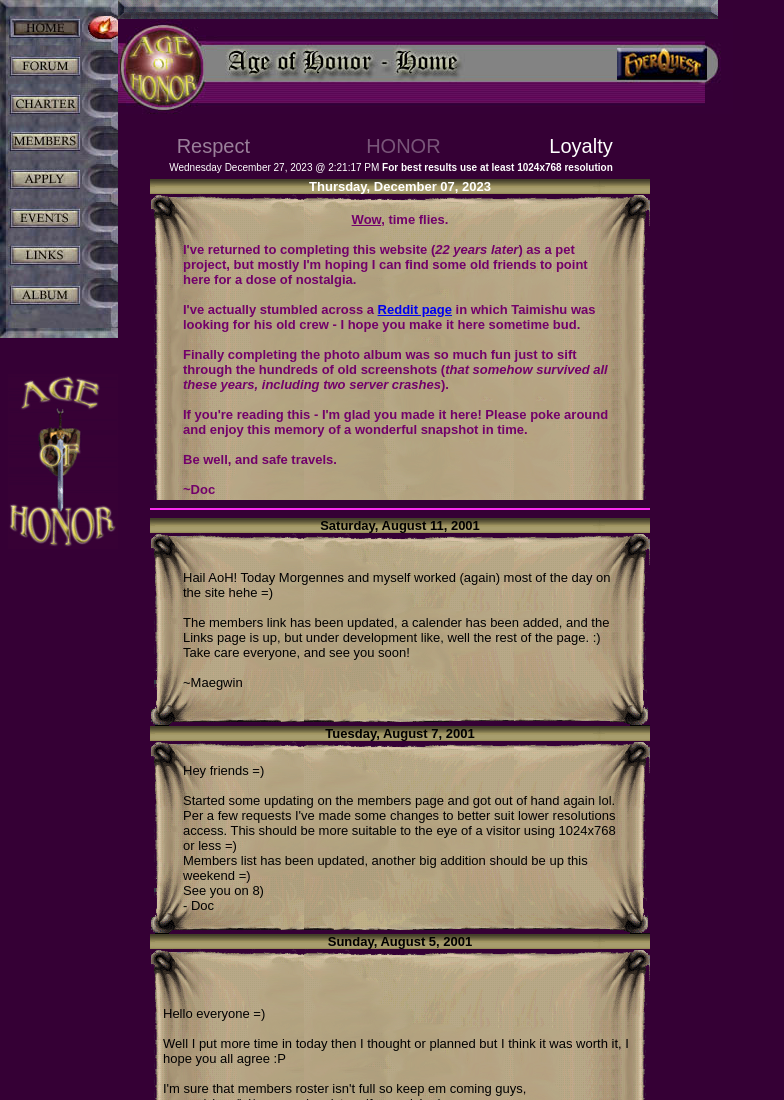
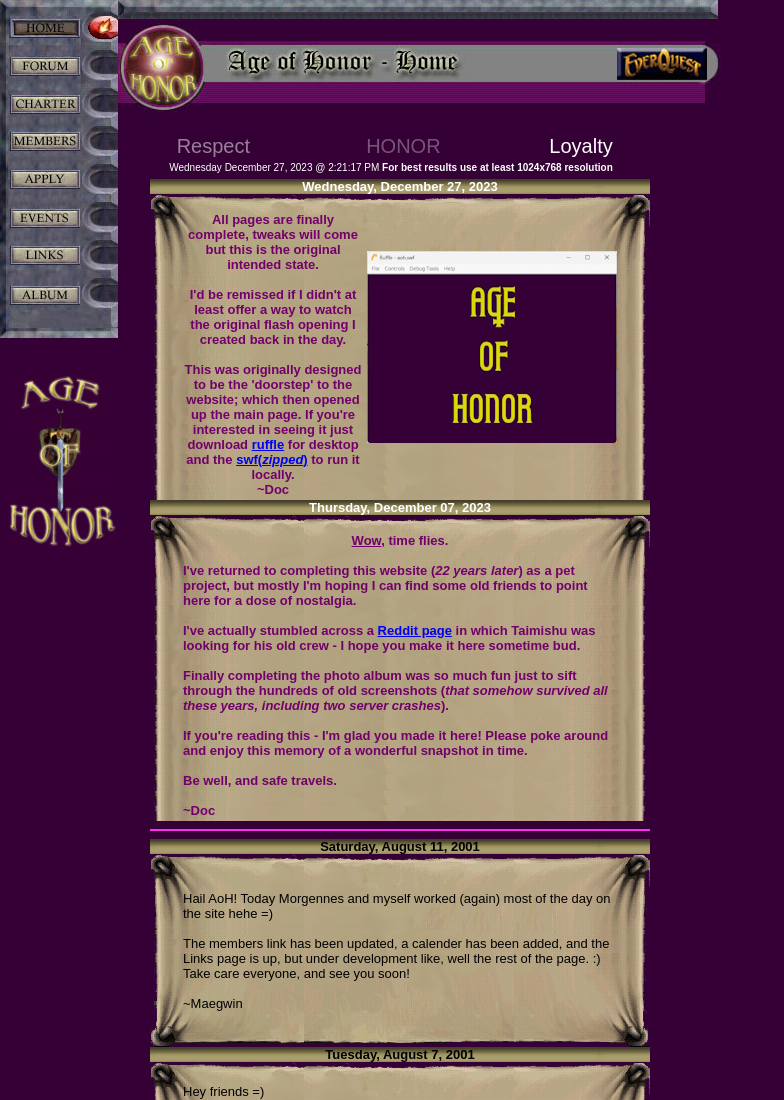
Before and after one commit to ageofhonor/aoh, a plain HTML site: page index.htm in a window 1280 px wide. Shown: the top 1100 px of the page, without its empty margins (0-784 px from the left). Drawn offline with Linux system fonts and the light colour scheme.

Commit message:
SWF & Completion
Moderate
- New main notification (site completion)
- Added link to ruffle and zipped swf

```diff
--- a/index.htm
+++ b/index.htm
@@ -219,6 +219,33 @@ function format_time(t) {
 			<TD>
 			<TABLE CELLPADDING=0 CELLSPACING=0 width=500>
 				<TR>
+					<TD align=center background="images/date_bar.gif"><FONT FACE=arial size=2 COLOR="#FFFFFF"><b>Wednesday, December 27, 2023</b></FONT></TD>
+				</TR>
+				<TR>
+					<TD valign=top background="images/parchment.gif">
+						<CENTER>
+						<TABLE width=440 height=300 border=0>
+							<TD ALIGN=CENTER><font face="Arial" SIZE=2 COLOR="#72006A">
+							<BR/>
+							<B>
+							All pages are finally complete, tweaks will come but this is the original intended state.
+							<BR><BR>
+							I'd be remissed if I didn't at least offer a way to watch the original flash opening I created back in the day. <br/><br/>This was originally designed to be the 'doorstep'
+							to the website; which then opened up the main page. If you're interested in seeing it just download <a href="https://ruffle.rs/">ruffle</a> for desktop and the <a href="images/aoh.zip">swf(<I>zipped</I>)</a>
+							to run it locally.
+							<BR/>
+							~Doc
+							</font>
+							</B>
+							</TD>
+							<TD ALIGN=CENTER>
+								<a href="images/aoh.zip"><img src="images/aoh-ruffle.jpg" HALIGN="CENTER"></a><br/>
+							</TD>
+						</TABLE>
+						</CENTER>
+					</TD>
+				</TR>
+				<TR>
 					<TD align=center background="images/date_bar.gif"><FONT FACE=arial size=2 COLOR="#FFFFFF"><b>Thursday, December 07, 2023</b></FONT></TD>
 				</TR>
 				<TR>
```
Also changed, not shown: images/aoh-ruffle.jpg (added), 1 other file.
